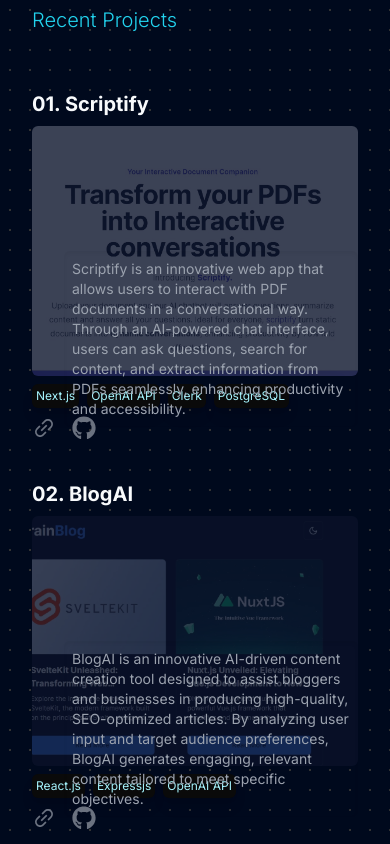
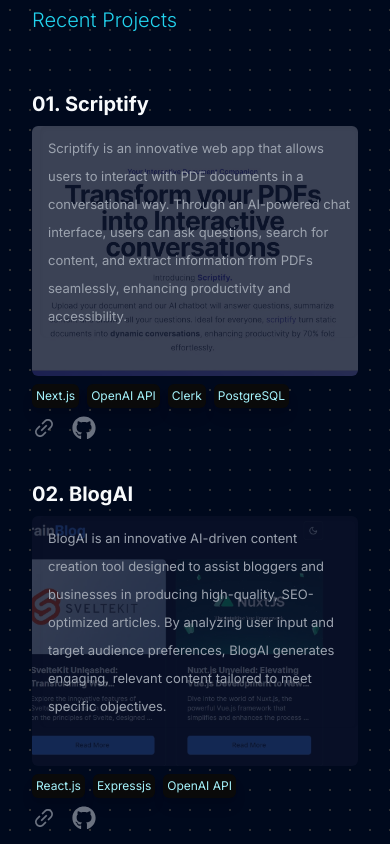
Before and after one commit to brain-ambani/next-portfolio, a Next.js app: page / in a window 390 px wide. Shown: the part 1480-2324 px from the top of the page. Built offline with nearby package versions, Linux system fonts and the light colour scheme.

Commit message:
updated responsiveness

```diff
--- a/components/project-card.tsx
+++ b/components/project-card.tsx
@@ -16,9 +16,9 @@ export const ProjectCard = () => {
             </li>
 
             <div className="relative ">
-              <div className="relative flex items-center bg-[#0A122A] sm:justify-end sm:p-8 rounded-md">
+              <div className="relative flex items-center bg-[#0A122A] sm:justify-end sm:p-8 sm:pb-8 rounded-md">
                 <div>
-                  <p className=" absolute z-10 left-8 text-sm  sm:top-1/2 sm:transform sm:-translate-y-1/2 sm:w-[50%]  sm:bg-[#00091d] p-2 rounded-md shadow-inner  ">
+                  <p className=" absolute z-10 left-2 sm:left-8 text-[13px] 2xl:text-lg sm:leading-5 top-0 sm:top-1/2 sm:transform sm:-translate-y-1/2 sm:w-[50%]  sm:bg-[#00091d] p-2 rounded-md shadow-inner  ">
                     {project.description}
                   </p>
                 </div>
```
